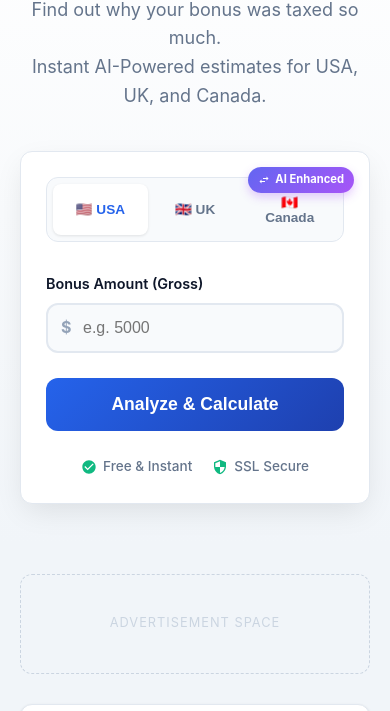
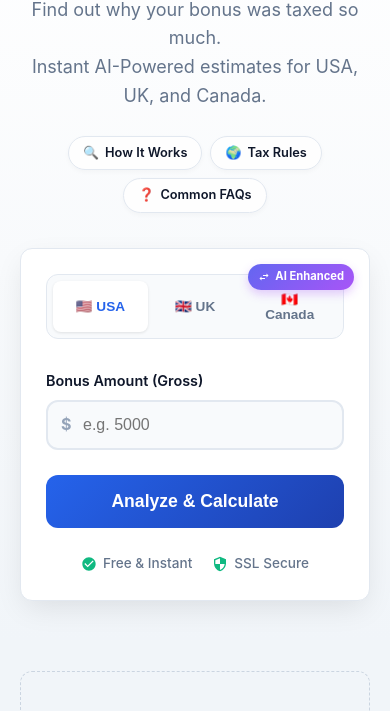
Before and after one commit to wecodenodoubt/bonustaxcalculator, a plain HTML site: page index.html in a window 390 px wide. Shown: the part 116-827 px from the top of the page. Drawn offline with Linux system fonts and the light colour scheme.

Commit message:
Update index.html

```diff
--- a/index.html
+++ b/index.html
@@ -47,6 +47,10 @@
             --font-main: -apple-system, BlinkMacSystemFont, "Segoe UI", Roboto, "Helvetica Neue", Arial, sans-serif;
         }
 
+        html {
+            scroll-behavior: smooth;
+        }
+
         * {
             box-sizing: border-box;
             margin: 0;
@@ -75,6 +79,7 @@
             border-radius: var(--radius);
             box-shadow: var(--shadow-sm);
             border: 1px solid var(--border);
+            scroll-margin-top: 20px; /* Offset for smooth scroll */
         }
 
         /* --- TYPOGRAPHY --- */
@@ -119,7 +124,7 @@
             text-align: center;
             color: #64748b;
             font-size: 1.125rem;
-            margin-bottom: 40px;
+            margin-bottom: 25px;
             max-width: 600px;
             margin-left: auto;
             margin-right: auto;
@@ -147,6 +152,39 @@
         .hero {
             padding: 60px 0 40px 0;
             background: linear-gradient(to bottom, #ffffff, var(--bg-light));
+        }
+
+        /* NEW HERO NAVIGATION */
+        .hero-nav {
+            display: flex;
+            justify-content: center;
+            gap: 12px;
+            margin-bottom: 35px;
+            flex-wrap: wrap;
+        }
+
+        .nav-link {
+            background: rgba(255,255,255,0.8);
+            border: 1px solid var(--border);
+            padding: 8px 20px;
+            border-radius: 50px;
+            text-decoration: none;
+            color: var(--secondary);
+            font-weight: 600;
+            font-size: 0.9rem;
+            transition: all 0.2s ease;
+            box-shadow: 0 2px 5px rgba(0,0,0,0.03);
+            display: flex;
+            align-items: center;
+            gap: 6px;
+        }
+
+        .nav-link:hover {
+            background: var(--white);
+            color: var(--primary);
+            border-color: var(--primary);
+            transform: translateY(-2px);
+            box-shadow: 0 4px 10px rgba(37, 99, 235, 0.15);
         }
 
         .calculator-card {
@@ -509,6 +547,10 @@
             .calculator-card { padding: 25px; }
             .tabs { flex-wrap: wrap; }
             .tab-btn { flex: 1 1 30%; font-size: 0.85rem; text-align: center; }
+
+            /* Responsive adjustments for nav */
+            .hero-nav { gap: 8px; }
+            .nav-link { padding: 6px 14px; font-size: 0.8rem; }
         }
     </style>
 </head>
@@ -519,6 +561,19 @@
         <div class="container">
             <h1>Bonus Tax Calculator</h1>
             <p class="subtitle">Find out why your bonus was taxed so much. <br>Instant AI-Powered estimates for USA, UK, and Canada.</p>
+
+            <!-- RESPONSIVE SECTION BUTTONS -->
+            <nav class="hero-nav">
+                <a href="#how-it-works" class="nav-link">
+                    <span>🔍</span> How It Works
+                </a>
+                <a href="#country-guides" class="nav-link">
+                    <span>🌍</span> Tax Rules
+                </a>
+                <a href="#faq" class="nav-link">
+                    <span>❓</span> Common FAQs
+                </a>
+            </nav>
 
             <div class="calculator-card">
                 <div class="ai-badge">
@@ -624,7 +679,7 @@
     <main class="container">
 
         <!-- EXPLANATION SECTION -->
-        <section class="section">
+        <section class="section" id="how-it-works">
             <h2>Why Is My Bonus Taxed So Much?</h2>
             <p>It is one of the most frustrating moments for an employee: you work hard, earn a $5,000 bonus, and when the check arrives, it looks more like $3,000. <strong>You didn't actually lose that money forever</strong>, but the tax withholding rules make it feel that way.</p>
             <p>The "Bonus Tax" isn't usually a separate tax. It is simply a different method of <strong>withholding</strong> by your employer. Payroll systems generally assume that if you received a large check this week, you will earn that much <em>every</em> week, which artificially pushes you into a much higher estimated tax bracket.</p>
@@ -638,7 +693,7 @@
         </section>
 
         <!-- COUNTRY BREAKDOWNS -->
-        <section class="section">
+        <section class="section" id="country-guides">
             <h2 id="usa-tax">🇺🇸 Bonus Tax in the USA</h2>
             <p>The IRS considers bonuses "supplemental wages." Employers typically use the <strong>Percentage Method</strong>, withholding a flat <strong>22% for Federal Income Tax</strong> on bonuses under $1 million.</p>
             <p>However, that 22% is just the start. You must add:</p>
@@ -670,7 +725,7 @@
         </section>
 
         <!-- FAQ SECTION -->
-        <section class="section">
+        <section class="section" id="faq">
             <h2>Frequently Asked Questions</h2>
             <div class="faq-list">
                 <div class="faq-item">
@@ -846,7 +901,7 @@
             parent.classList.toggle('active');
         }
     </script>
-    <footer style="margin-top:40px; padding:20px; text-align:center; font-size:14px; background:#f5f5f5;">
+    <footer style="margin-top:40px; padding:20px; text-align:center; font-size:14px; background:#000000;">
   <a href="about-us.html">About Us</a> |
   <a href="privacy-policy.html">Privacy Policy</a> |
   <a href="contact-us.html">Contact Us</a>
```
